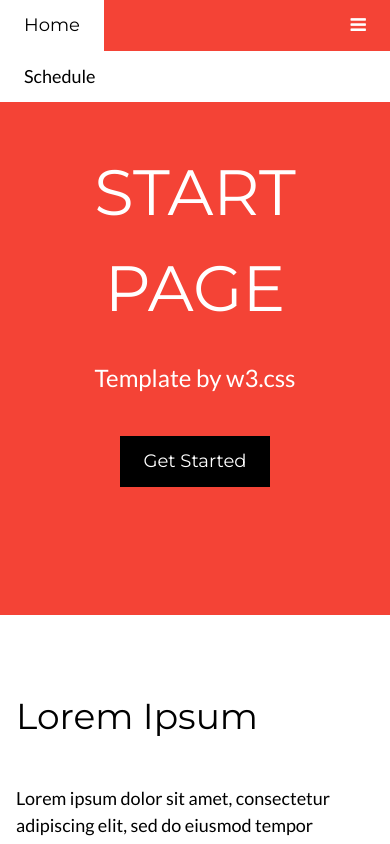
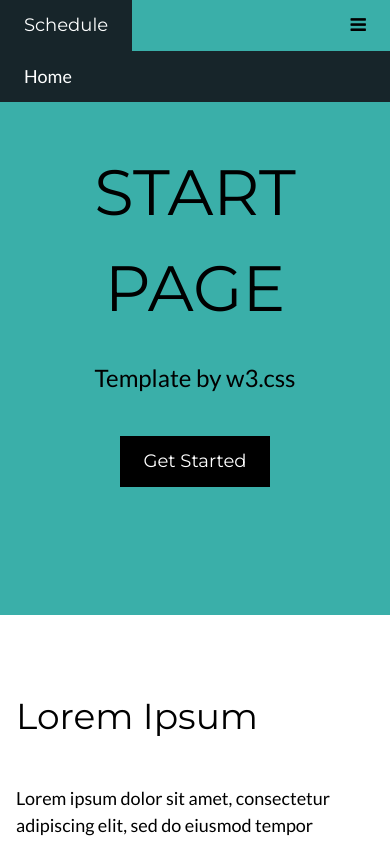
Before and after one commit to amshin98/personal-website, a plain HTML site: page schedule/index.html in a window 390 px wide. Both pictures are taken after a click on the link "Toggle Navigation Menu". Shown: the top 844 px of the page. Drawn offline with nearby package versions, Linux system fonts and the light colour scheme; files that its build step writes are made by us from their sources.

Commit message:
Styling for nav bars

```diff
--- /dev/null
+++ b/css/styles.css
@@ -0,0 +1,9 @@
+/* https://visme.co/blog/website-color-schemes/ No. 24 */
+.dark{color:#feffff!important;background-color:#17252a!important}
+.dark-accent{background-color:#2b7a78!important}
+.main-bg{background-color:#3aafa9!important}
+.light-accent{background-color:#def2f1!important}
+.light{background-color:#feffff!important}
+
+.hover-dark-accent:hover{color:#000!important;background-color:#2b7a78!important}
+.hover-light-accent:hover{color:#000!important;background-color:#def2f1!important}
--- a/schedule/index.html
+++ b/schedule/index.html
@@ -7,6 +7,8 @@
 <link rel="stylesheet" href="https://fonts.googleapis.com/css?family=Lato">
 <link rel="stylesheet" href="https://fonts.googleapis.com/css?family=Montserrat">
 <link rel="stylesheet" href="https://cdnjs.cloudflare.com/ajax/libs/font-awesome/4.7.0/css/font-awesome.min.css">
+<link rel="stylesheet" href="/~amshin/css/styles.css">
+<link rel="stylesheet" href="../css/styles.css">
 <style>
 body,h1,h2,h3,h4,h5,h6 {font-family: "Lato", sans-serif}
 .w3-bar,h1,button {font-family: "Montserrat", sans-serif}
@@ -16,20 +18,20 @@ body,h1,h2,h3,h4,h5,h6 {font-family: "Lato", sans-serif}
 
 <!-- Navbar -->
 <div class="w3-top">
-  <div class="w3-bar w3-red w3-card w3-left-align w3-large">
-    <a class="w3-bar-item w3-button w3-hide-medium w3-hide-large w3-right w3-padding-large w3-hover-white w3-large w3-red" href="javascript:void(0);" onclick="myFunction()" title="Toggle Navigation Menu"><i class="fa fa-bars"></i></a>
-    <a href="/~amshin/" class="w3-bar-item w3-button w3-padding-large w3-hover-white">Home</a>
-    <a href="#" class="w3-bar-item w3-button w3-hide-small w3-padding-large w3-white">Schedule</a>
+  <div class="w3-bar main-bg w3-card w3-left-align w3-large">
+    <a class="w3-bar-item w3-button w3-hide-medium w3-hide-large w3-right w3-padding-large hover-dark-accent w3-large main-bg" href="javascript:void(0);" onclick="myFunction()" title="Toggle Navigation Menu"><i class="fa fa-bars"></i></a>
+    <a href="/~amshin/" class="w3-bar-item w3-button w3-hide-small w3-padding-large hover-dark-accent">Home</a>
+    <div class="w3-bar-item w3-padding-large dark">Schedule</div>
   </div>
 
   <!-- Navbar on small screens -->
   <div id="navDemo" class="w3-bar-block w3-white w3-hide w3-hide-large w3-hide-medium w3-large">
-    <a href="#" class="w3-bar-item w3-button w3-padding-large">Schedule</a>
+    <a href="/~amshin/" class="w3-bar-item w3-button w3-padding-large hover-dark-accent dark">Home</a>
   </div>
 </div>
 
 <!-- Header -->
-<header class="w3-container w3-red w3-center" style="padding:128px 16px">
+<header class="w3-container main-bg w3-center" style="padding:128px 16px">
   <h1 class="w3-margin w3-jumbo">START PAGE</h1>
   <p class="w3-xlarge">Template by w3.css</p>
   <button class="w3-button w3-black w3-padding-large w3-large w3-margin-top">Get Started</button>
```
Also changed, not shown: index.html (+8 -6 lines).
